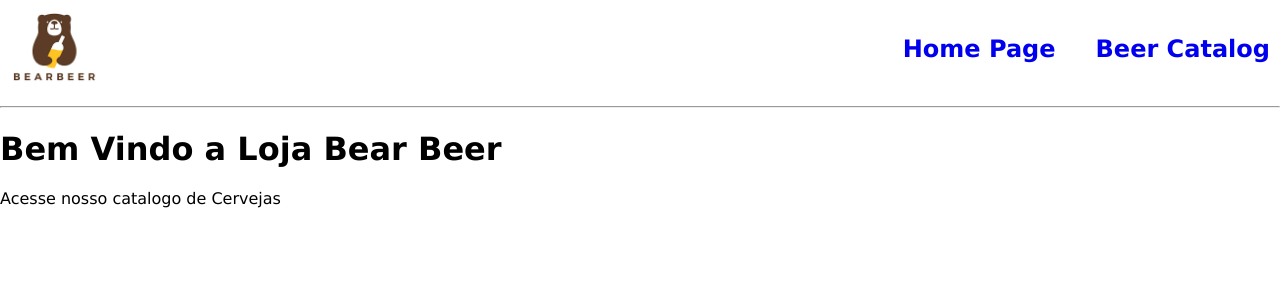
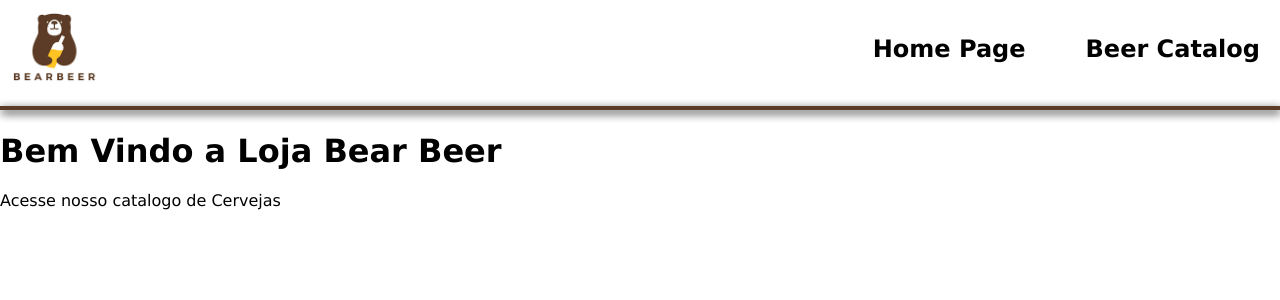
Before and after one commit to gabrielcarlossl/beer-catalog, a React (Vite) app: page / in a window 1280 px wide. Shown: the top 300 px of the page. Built offline with nearby package versions, Linux system fonts and the light colour scheme.

Commit message:
changes on navbar style

```diff
--- a/src/assets/styles/navbar.styles.css
+++ b/src/assets/styles/navbar.styles.css
@@ -1,20 +1,31 @@
-.logo{
-    margin: 10px;
+hr {
+  border: 2px solid #5c3c27;
+  box-shadow: 1px 3px 10px;
+}
+.logo {
+  margin: 10px;
 }
 
 .nav-container {
+
+  align-items: center;
   display: flex;
-  align-items: center;
   justify-content: space-between;
 }
 
 .linkContainer {
-    display: flex;
-    gap: 20px;
+  display: flex;
+  gap: 20px;
   > a {
     text-decoration: none;
     margin: 10px;
     font-size: 24px;
     font-weight: 600;
+    color: black;
+    padding: 10px;
+    border-radius: 8px;
+  }
+  > a:hover {
+    background-color: #5c3c27b2;
   }
 }
```
